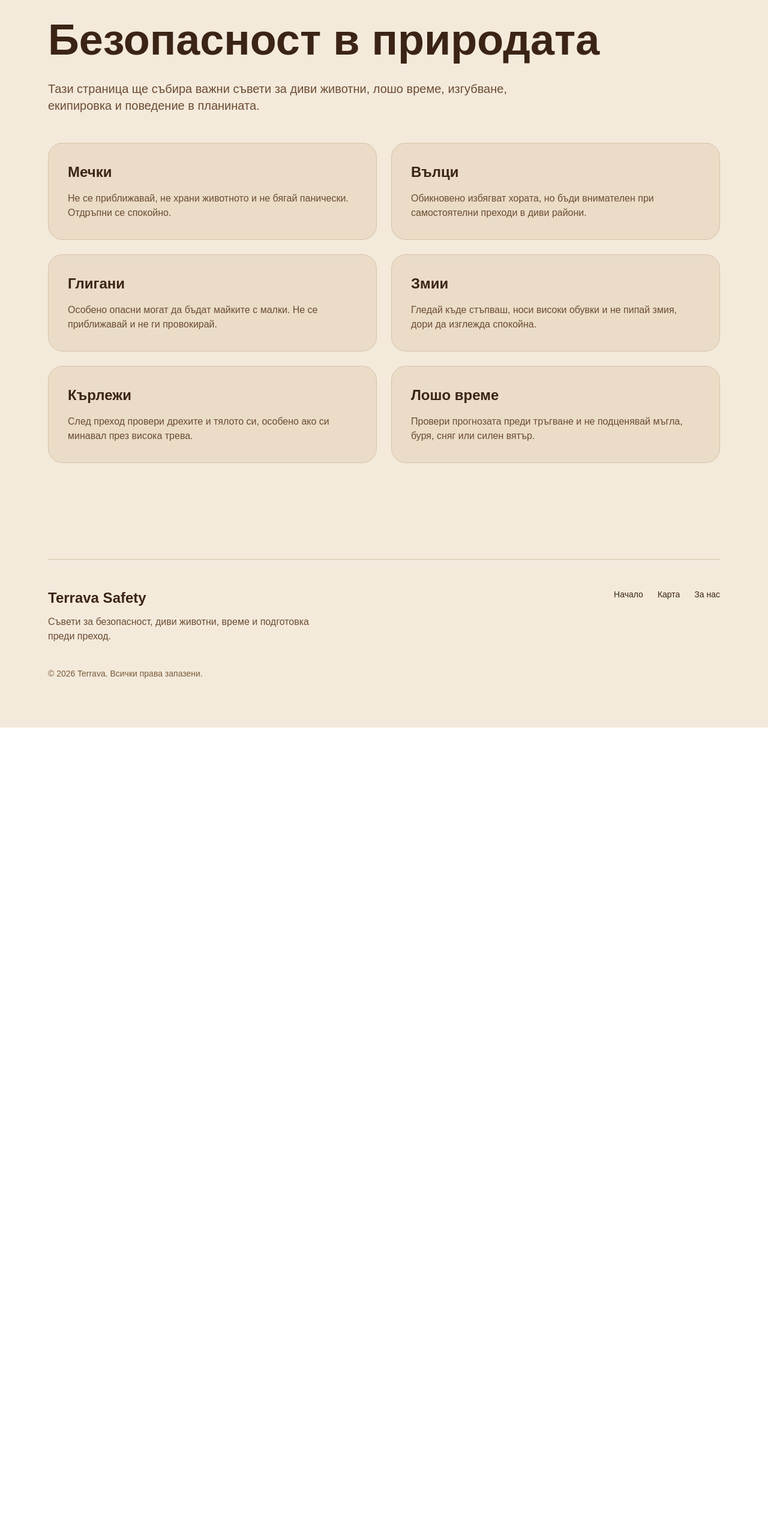
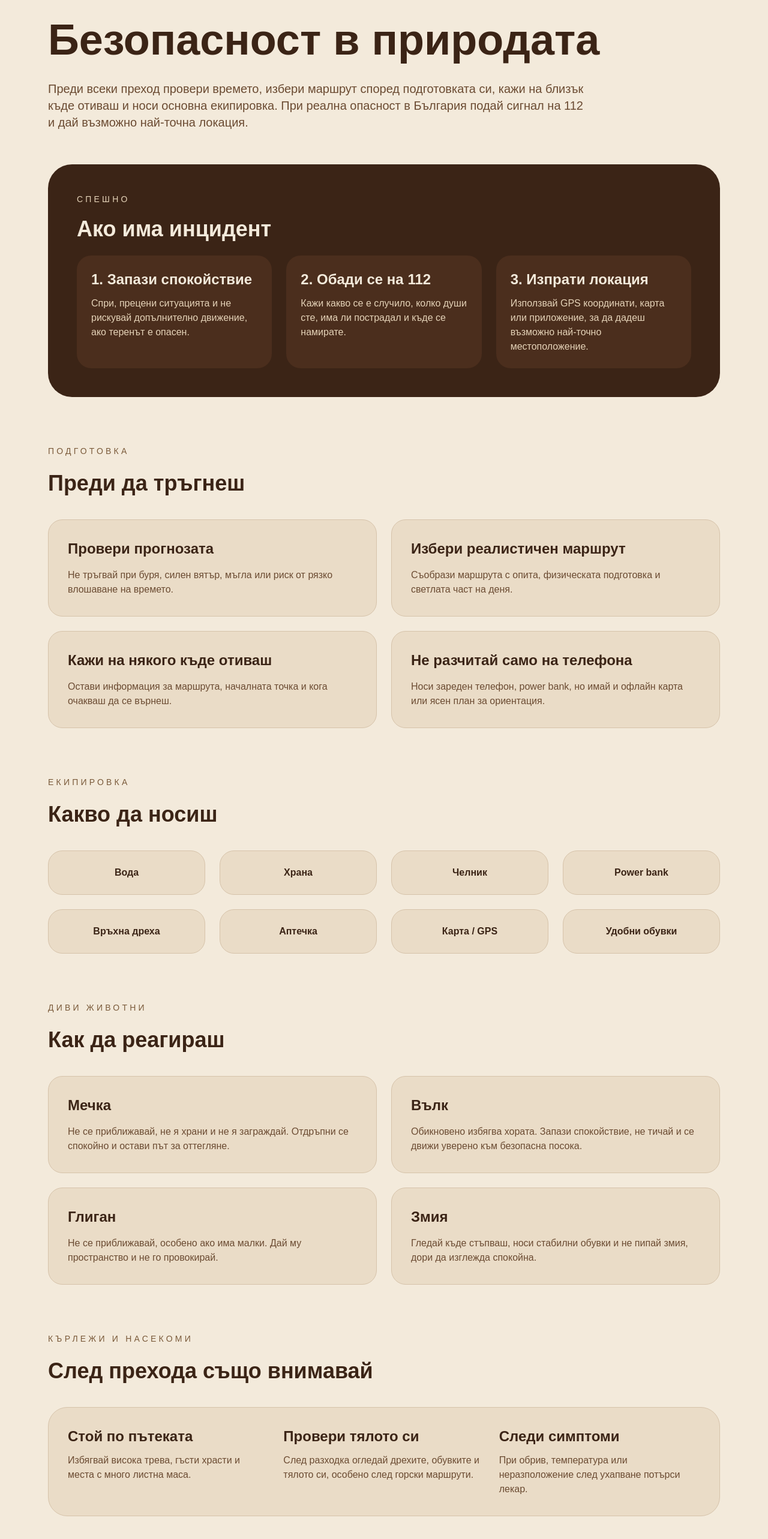
Before and after one commit to hroko9898-lab/terrava, a Next.js app: page /safety in a window 1280 px wide. Shown: the part 192-2758 px from the top of the page at 60% size. Before the commit the page ends 1405 px from the top, so only its background shows below. Built offline with nearby package versions, Linux system fonts and the light colour scheme.

Commit message:
Improve safety page

```diff
--- a/app/safety/page.tsx
+++ b/app/safety/page.tsx
@@ -1,6 +1,6 @@
 export default function SafetyPage() {
   return (
-    <main className="min-h-screen bg-[#f3eadb] text-[#3b2416] p-10 md:p-20">
+    <main className="min-h-screen bg-[#f3eadb] text-[#3b2416] px-6 py-12 md:px-20 md:py-20">
       <div className="mb-10">
         <a
           href="/"
@@ -18,52 +18,188 @@ export default function SafetyPage() {
         Безопасност в природата
       </h1>
 
-      <p className="text-xl max-w-3xl text-[#6b4b32] mb-12">
-        Тази страница ще събира важни съвети за диви животни,
-        лошо време, изгубване, екипировка и поведение в планината.
+      <p className="text-xl max-w-4xl text-[#6b4b32] mb-14">
+        Преди всеки преход провери времето, избери маршрут според подготовката си,
+        кажи на близък къде отиваш и носи основна екипировка. При реална опасност
+        в България подай сигнал на 112 и дай възможно най-точна локация.
       </p>
+
+      <section className="bg-[#3b2416] text-[#f3eadb] rounded-[2.5rem] p-8 md:p-12 mb-20">
+        <p className="uppercase tracking-[0.3em] text-sm mb-5 text-[#e5d3b8]">
+          Спешно
+        </p>
+
+        <h2 className="text-4xl font-bold mb-6">
+          Ако има инцидент
+        </h2>
+
+        <div className="grid md:grid-cols-3 gap-6">
+          <div className="bg-[#4b2e1d] rounded-3xl p-6">
+            <h3 className="text-2xl font-bold mb-3">1. Запази спокойствие</h3>
+            <p className="text-[#e5d3b8]">
+              Спри, прецени ситуацията и не рискувай допълнително движение, ако теренът е опасен.
+            </p>
+          </div>
+
+          <div className="bg-[#4b2e1d] rounded-3xl p-6">
+            <h3 className="text-2xl font-bold mb-3">2. Обади се на 112</h3>
+            <p className="text-[#e5d3b8]">
+              Кажи какво се е случило, колко души сте, има ли пострадал и къде се намирате.
+            </p>
+          </div>
+
+          <div className="bg-[#4b2e1d] rounded-3xl p-6">
+            <h3 className="text-2xl font-bold mb-3">3. Изпрати локация</h3>
+            <p className="text-[#e5d3b8]">
+              Използвай GPS координати, карта или приложение, за да дадеш възможно най-точно местоположение.
+            </p>
+          </div>
+        </div>
+      </section>
+
+      <section className="mb-20">
+        <p className="uppercase tracking-[0.3em] text-sm mb-6 text-[#7a5a3a]">
+          Подготовка
+        </p>
+
+        <h2 className="text-4xl font-bold mb-10">
+          Преди да тръгнеш
+        </h2>
 
         <div className="grid md:grid-cols-2 gap-6">
           {[
             {
-            title: "Мечки",
-            text: "Не се приближавай, не храни животното и не бягай панически. Отдръпни се спокойно.",
+              title: "Провери прогнозата",
+              text: "Не тръгвай при буря, силен вятър, мъгла или риск от рязко влошаване на времето.",
             },
             {
-            title: "Вълци",
-            text: "Обикновено избягват хората, но бъди внимателен при самостоятелни преходи в диви райони.",
+              title: "Избери реалистичен маршрут",
+              text: "Съобрази маршрута с опита, физическата подготовка и светлата част на деня.",
             },
             {
-            title: "Глигани",
-            text: "Особено опасни могат да бъдат майките с малки. Не се приближавай и не ги провокирай.",
+              title: "Кажи на някого къде отиваш",
+              text: "Остави информация за маршрута, началната точка и кога очакваш да се върнеш.",
             },
             {
-            title: "Змии",
-            text: "Гледай къде стъпваш, носи високи обувки и не пипай змия, дори да изглежда спокойна.",
-          },
-          {
-            title: "Кърлежи",
-            text: "След преход провери дрехите и тялото си, особено ако си минавал през висока трева.",
-          },
-          {
-            title: "Лошо време",
-            text: "Провери прогнозата преди тръгване и не подценявай мъгла, буря, сняг или силен вятър.",
+              title: "Не разчитай само на телефона",
+              text: "Носи зареден телефон, power bank, но имай и офлайн карта или ясен план за ориентация.",
             },
           ].map((item) => (
             <div
               key={item.title}
               className="bg-[#eadcc7] rounded-3xl p-8 border border-[#d6c3aa]"
             >
-            <h2 className="text-2xl font-bold mb-4">
-              {item.title}
-            </h2>
-
-            <p className="text-[#6b4b32]">
-              {item.text}
-            </p>
+              <h3 className="text-2xl font-bold mb-4">{item.title}</h3>
+              <p className="text-[#6b4b32]">{item.text}</p>
             </div>
           ))}
         </div>
+      </section>
+
+      <section className="mb-20">
+        <p className="uppercase tracking-[0.3em] text-sm mb-6 text-[#7a5a3a]">
+          Екипировка
+        </p>
+
+        <h2 className="text-4xl font-bold mb-10">
+          Какво да носиш
+        </h2>
+
+        <div className="grid md:grid-cols-4 gap-6">
+          {[
+            "Вода",
+            "Храна",
+            "Челник",
+            "Power bank",
+            "Връхна дреха",
+            "Аптечка",
+            "Карта / GPS",
+            "Удобни обувки",
+          ].map((item) => (
+            <div
+              key={item}
+              className="bg-[#eadcc7] rounded-3xl p-6 border border-[#d6c3aa] text-center font-bold"
+            >
+              {item}
+            </div>
+          ))}
+        </div>
+      </section>
+
+      <section className="mb-20">
+        <p className="uppercase tracking-[0.3em] text-sm mb-6 text-[#7a5a3a]">
+          Диви животни
+        </p>
+
+        <h2 className="text-4xl font-bold mb-10">
+          Как да реагираш
+        </h2>
+
+        <div className="grid md:grid-cols-2 gap-6">
+          {[
+            {
+              title: "Мечка",
+              text: "Не се приближавай, не я храни и не я заграждай. Отдръпни се спокойно и остави път за оттегляне.",
+            },
+            {
+              title: "Вълк",
+              text: "Обикновено избягва хората. Запази спокойствие, не тичай и се движи уверено към безопасна посока.",
+            },
+            {
+              title: "Глиган",
+              text: "Не се приближавай, особено ако има малки. Дай му пространство и не го провокирай.",
+            },
+            {
+              title: "Змия",
+              text: "Гледай къде стъпваш, носи стабилни обувки и не пипай змия, дори да изглежда спокойна.",
+            },
+          ].map((item) => (
+            <div
+              key={item.title}
+              className="bg-[#eadcc7] rounded-3xl p-8 border border-[#d6c3aa]"
+            >
+              <h3 className="text-2xl font-bold mb-4">{item.title}</h3>
+              <p className="text-[#6b4b32]">{item.text}</p>
+            </div>
+          ))}
+        </div>
+      </section>
+
+      <section className="mb-20">
+        <p className="uppercase tracking-[0.3em] text-sm mb-6 text-[#7a5a3a]">
+          Кърлежи и насекоми
+        </p>
+
+        <h2 className="text-4xl font-bold mb-10">
+          След прехода също внимавай
+        </h2>
+
+        <div className="bg-[#eadcc7] rounded-[2rem] p-8 border border-[#d6c3aa]">
+          <div className="grid md:grid-cols-3 gap-6">
+            <div>
+              <h3 className="text-2xl font-bold mb-3">Стой по пътеката</h3>
+              <p className="text-[#6b4b32]">
+                Избягвай висока трева, гъсти храсти и места с много листна маса.
+              </p>
+            </div>
+
+            <div>
+              <h3 className="text-2xl font-bold mb-3">Провери тялото си</h3>
+              <p className="text-[#6b4b32]">
+                След разходка огледай дрехите, обувките и тялото си, особено след горски маршрути.
+              </p>
+            </div>
+
+            <div>
+              <h3 className="text-2xl font-bold mb-3">Следи симптоми</h3>
+              <p className="text-[#6b4b32]">
+                При обрив, температура или неразположение след ухапване потърси лекар.
+              </p>
+            </div>
+          </div>
+        </div>
+      </section>
+
       <footer className="mt-40 pt-12 border-t border-[#d6c3aa]">
         <div className="flex flex-col md:flex-row justify-between gap-6">
           <div>
```
Lines whose indentation alone changed are shown as unchanged.
